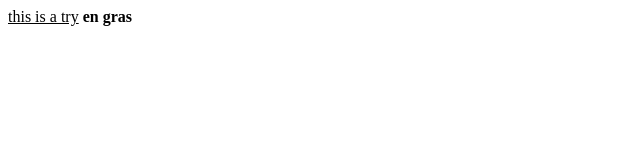
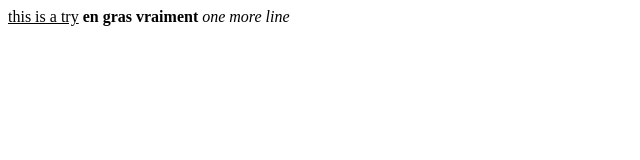
Before and after one commit to JohannRuffie/learning, a website: page templates/test.html in a window 1280 px wide. Shown: the whole page, without its empty margins (0-640 px from the left). Drawn offline with Linux system fonts and the light colour scheme.

Commit message:
enter the commit message for your changes. Lines starting

```diff
--- a/templates/test.html
+++ b/templates/test.html
@@ -2,6 +2,7 @@
     <head></head>
     <body>
         <u>this is a try</u>
-        <b>en gras</b>
+        <b>en gras vraiment</b>
+        <i>one more line</i>
     </body>
 </html>
```
Also changed, not shown: index.html (+1 -1 lines), package.json (added, +24 -0 lines), 2 other files.
